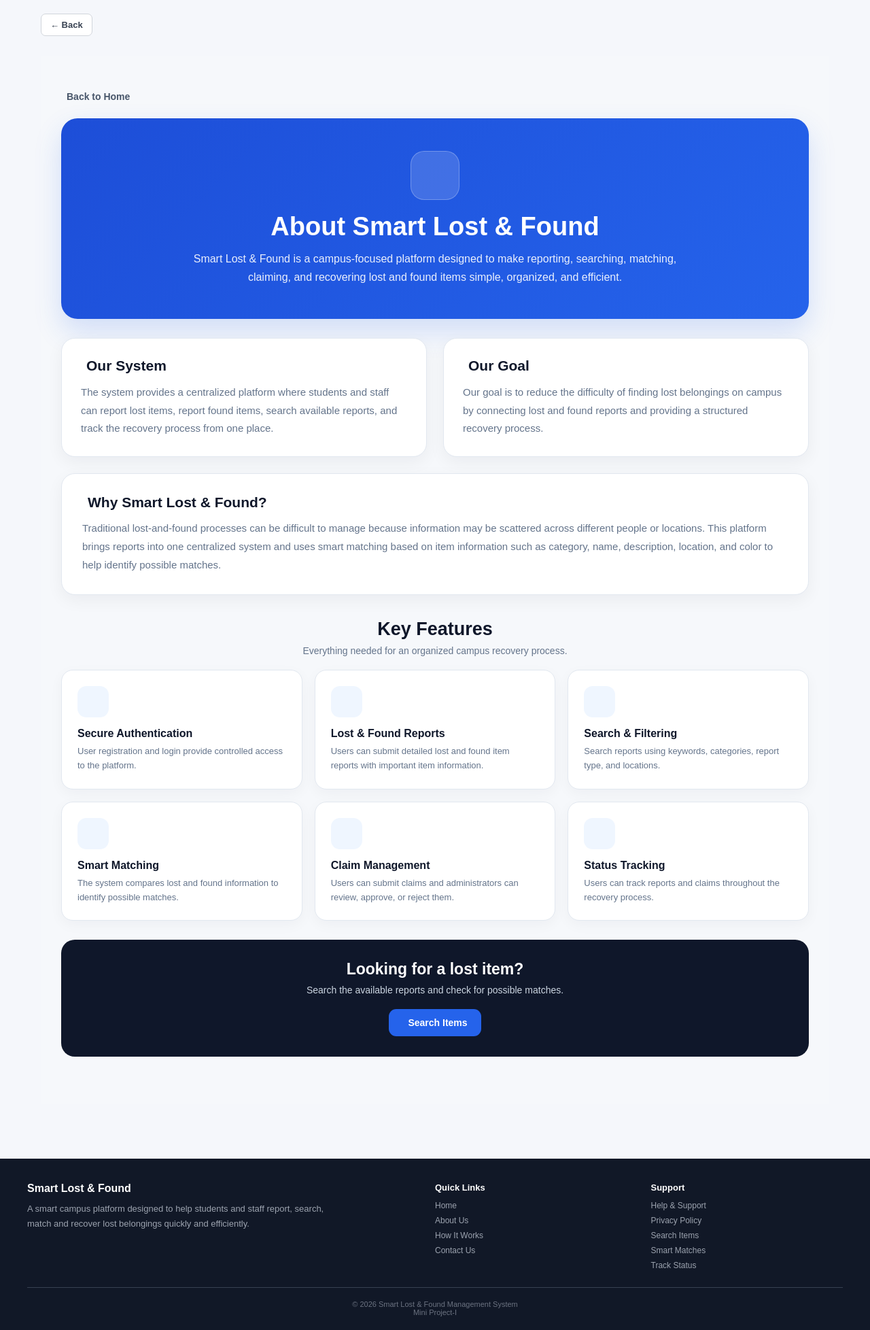
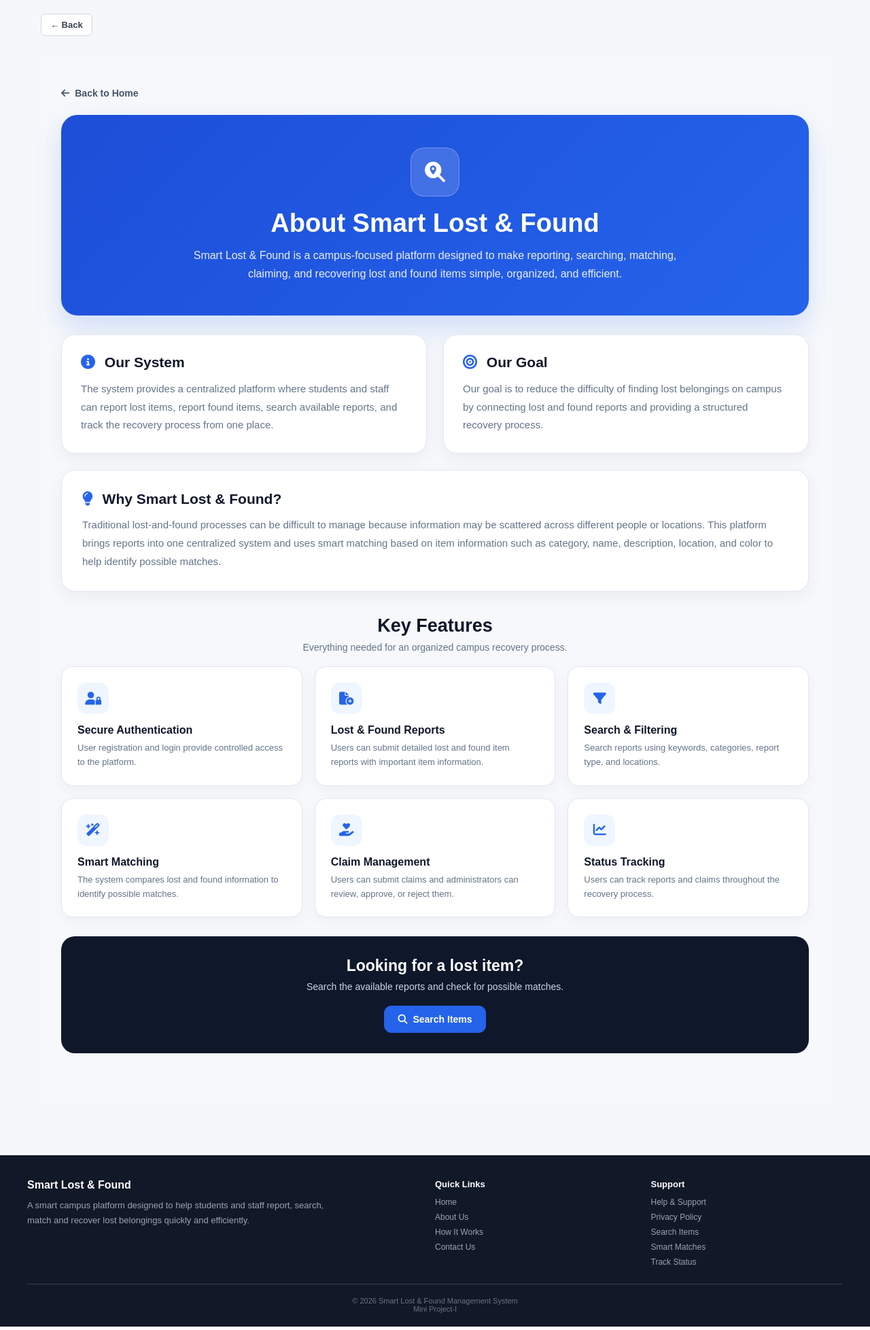
Before and after one commit to krishnamishra30/smart-lost-found-management-system, a Flask app: page /about in a window 1280 px wide. Shown: the part 70-2026 px from the top of the page at 68% size. Run offline with Flask 3, Linux system fonts and the light colour scheme.

Commit message:
Fix Font Awesome icons

```diff
--- a/templates/base.html
+++ b/templates/base.html
@@ -14,6 +14,7 @@
         {% endblock %}
     </title>
 
+    <link rel="stylesheet" href="https://cdnjs.cloudflare.com/ajax/libs/font-awesome/6.5.2/css/all.min.css">
 
     <style>
 
```
